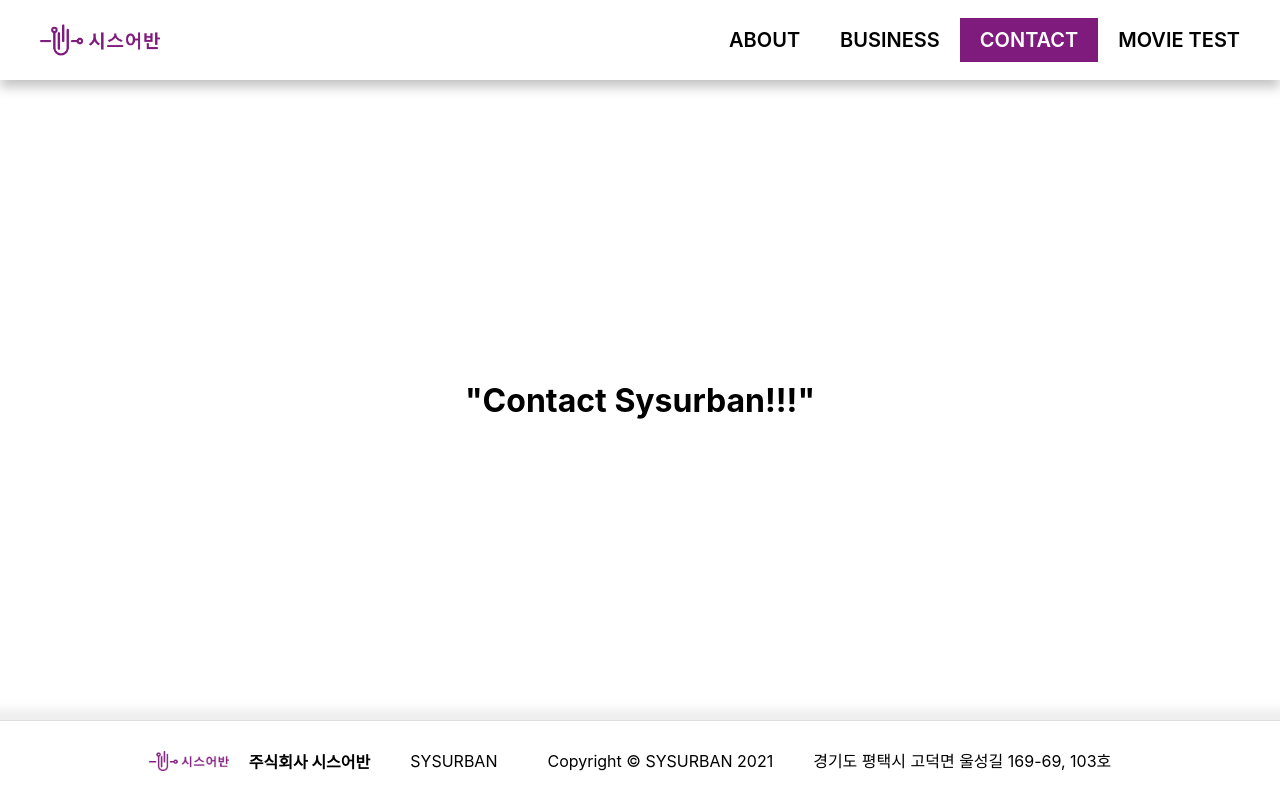
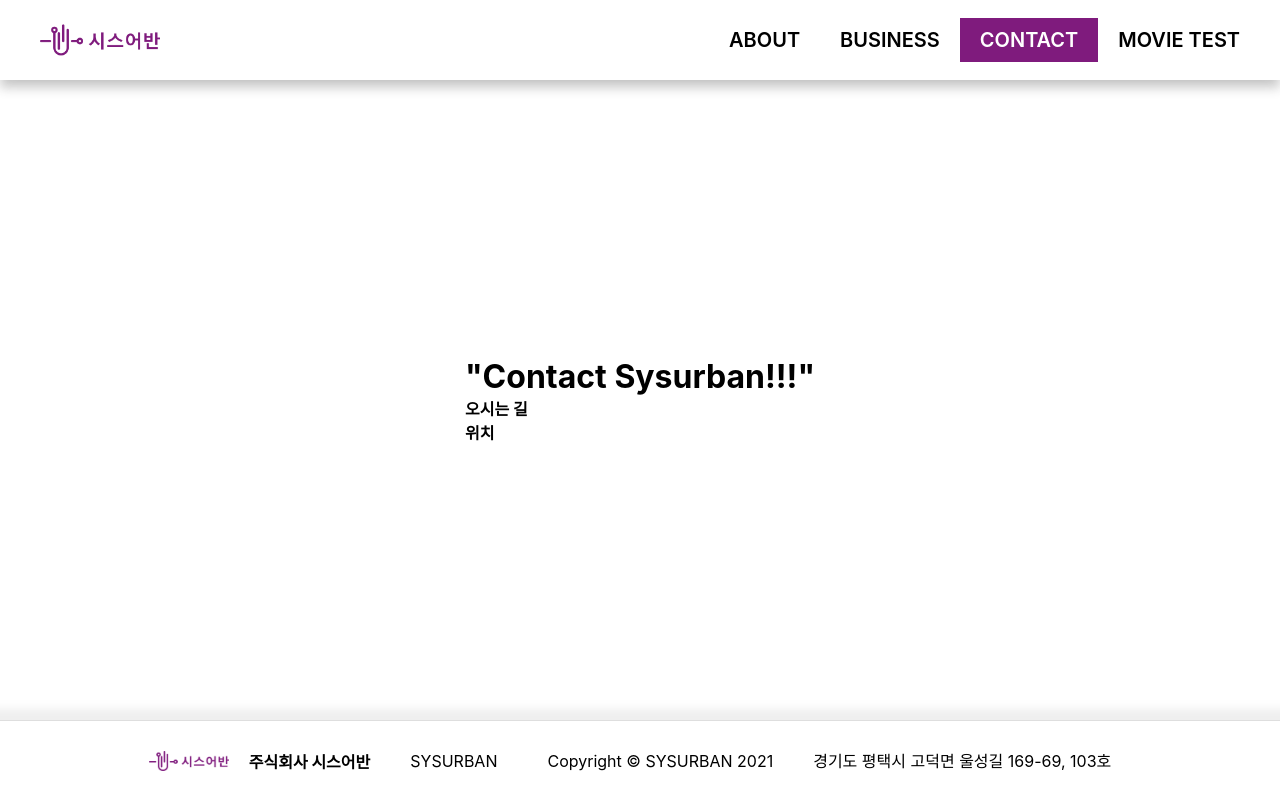
Before and after one commit to k-jin-yoon/sysurban.com, a Next.js app: page /contact in a window 1280 px wide. Built offline with nearby package versions, Linux system fonts and the light colour scheme.

Commit message:
오시는 길 약간 수정

```diff
--- a/pages/contact.js
+++ b/pages/contact.js
@@ -6,7 +6,14 @@
             <Seo title="Contact" />
             <h1>"Contact Sysurban!!!"</h1>
             {/* 오시는 길 -> 카카오맵 연동 */}
-            <div className="location"></div>
+            <div className="location">
+                <h4>오시는 길</h4>
+            </div>
+            {/* 오시는 길 -> 카카오맵 연동 */}
+            <div className="kakaomap">
+                <h4>위치</h4>
+                <div></div>
+            </div>
         </div>
     );
 }
```
